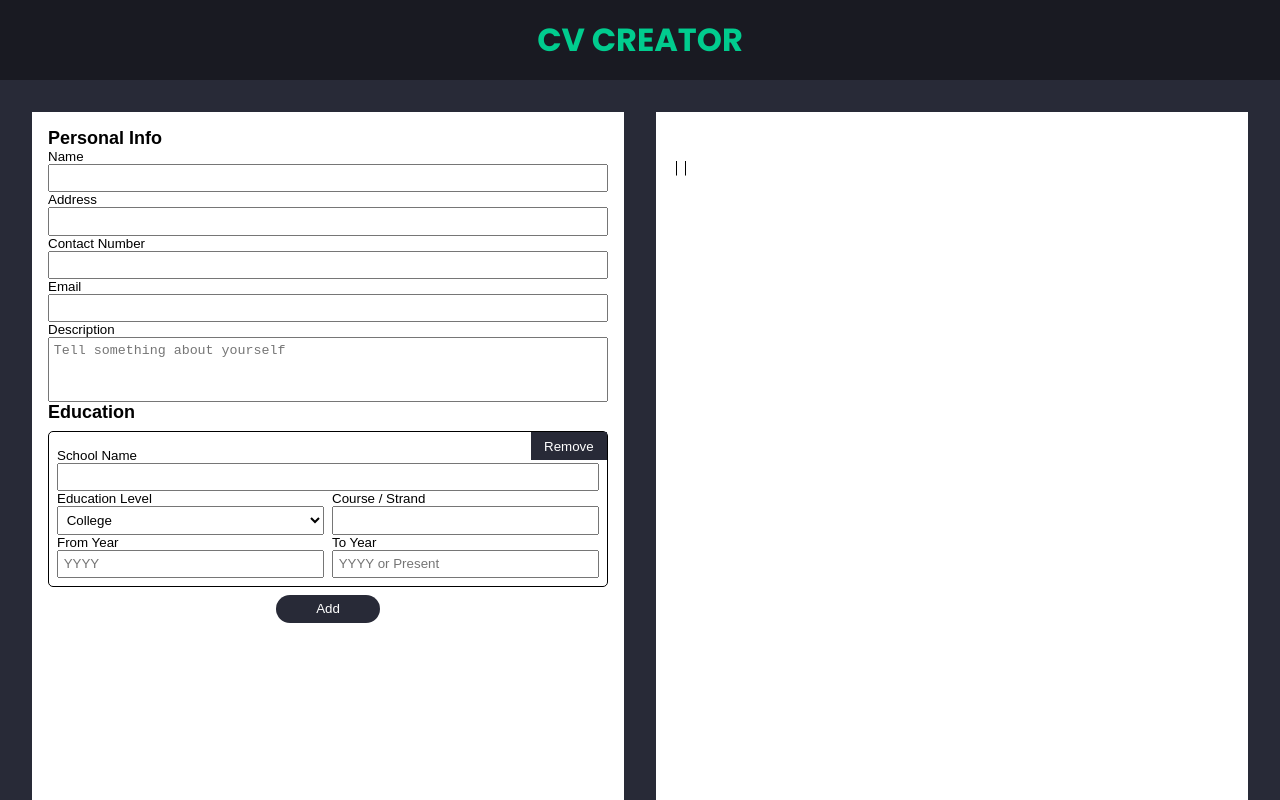
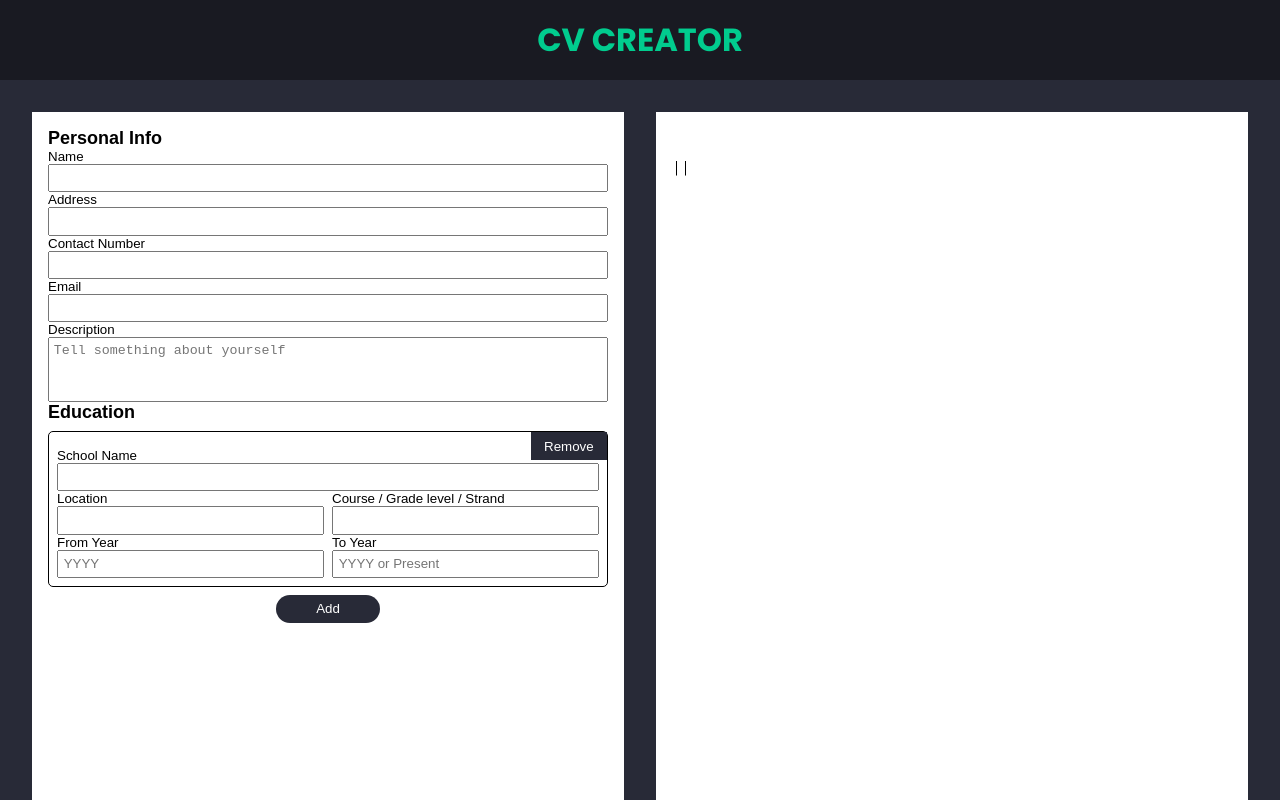
Before and after one commit to Sanjero20/cv-application, a React (Vite) app: page / in a window 1280 px wide. Shown: the top 800 px of the page. Built offline with nearby package versions, Linux system fonts and the light colour scheme; a web font is replaced by a local one.

Commit message:
Change education level to location

```diff
--- a/src/components/Main.jsx
+++ b/src/components/Main.jsx
@@ -34,7 +34,7 @@ export class Main extends Component {
           {
             id: uniqid(),
             schoolName: '',
-            educationLevel: 'college',
+            location: '',
             course: '',
             fromYr: '',
             toYr: '',
@@ -68,7 +68,7 @@ export class Main extends Component {
     const newValue = {
       id: uniqid(),
       schoolName: '',
-      educationLevel: 'College',
+      location: '',
       course: '',
       fromYr: '',
       toYr: '',
--- a/src/components/form/Education.jsx
+++ b/src/components/form/Education.jsx
@@ -24,22 +24,16 @@ export class Education extends Component {
 
         <div className="flex">
           <fieldset>
-            <label htmlFor="">Education Level</label>
-            <select
-              name="educationLevel"
-              id=""
-              value={education.educationLevel}
+            <label htmlFor="">Location </label>
+            <input
+              name="location"
+              value={education.location}
               onChange={(e) => this.inputHandler(e, index)}
-            >
-              <option value="College">College</option>
-              <option value="Senior High School">Senior High School</option>
-              <option value="Highschool">Junior High School</option>
-              <option value="Elementary">Elementary</option>
-            </select>
+            ></input>
           </fieldset>
 
           <fieldset>
-            <label htmlFor="course">Course / Strand</label>
+            <label htmlFor="course">Course / Grade level / Strand</label>
             <input
               name="course"
               type="text"
```
